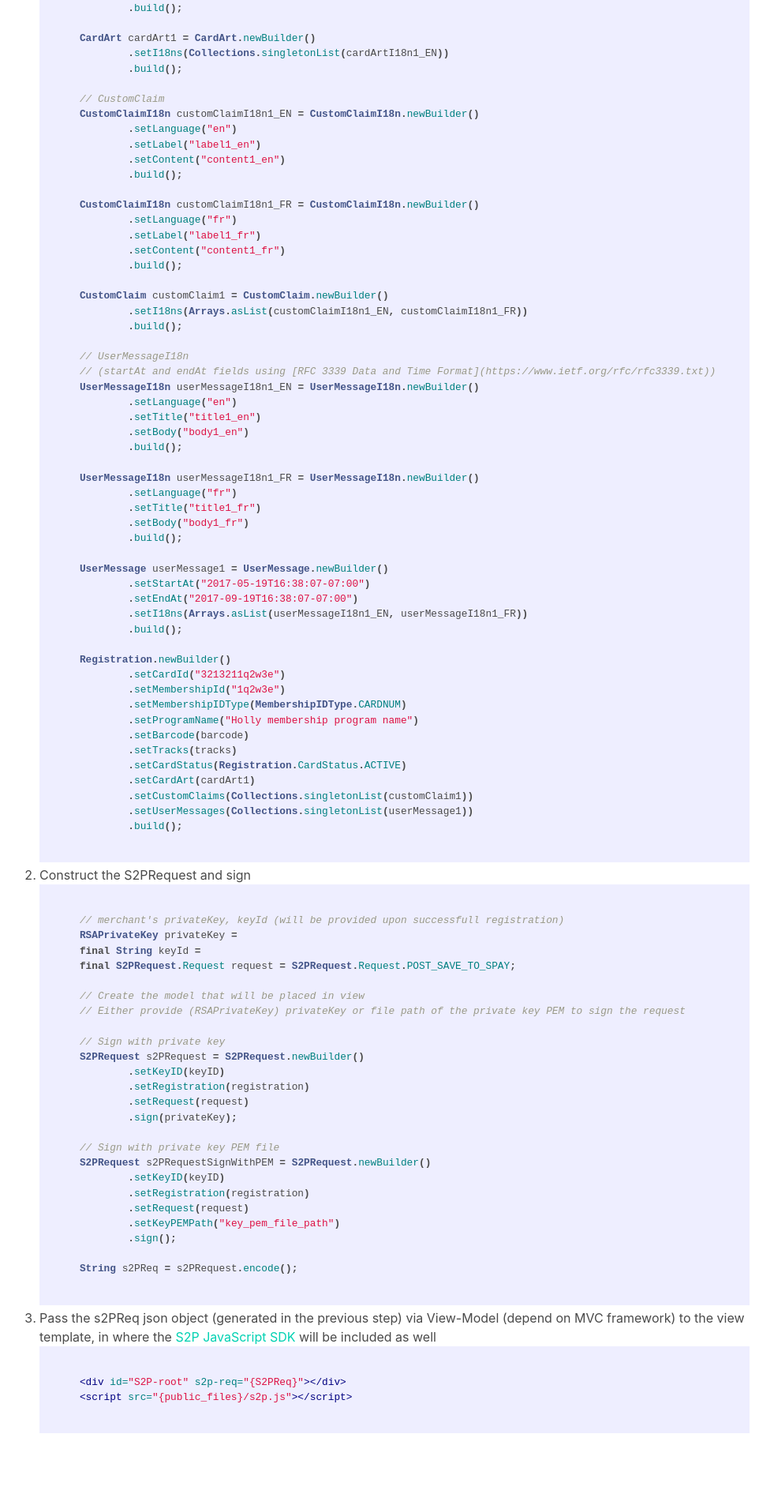
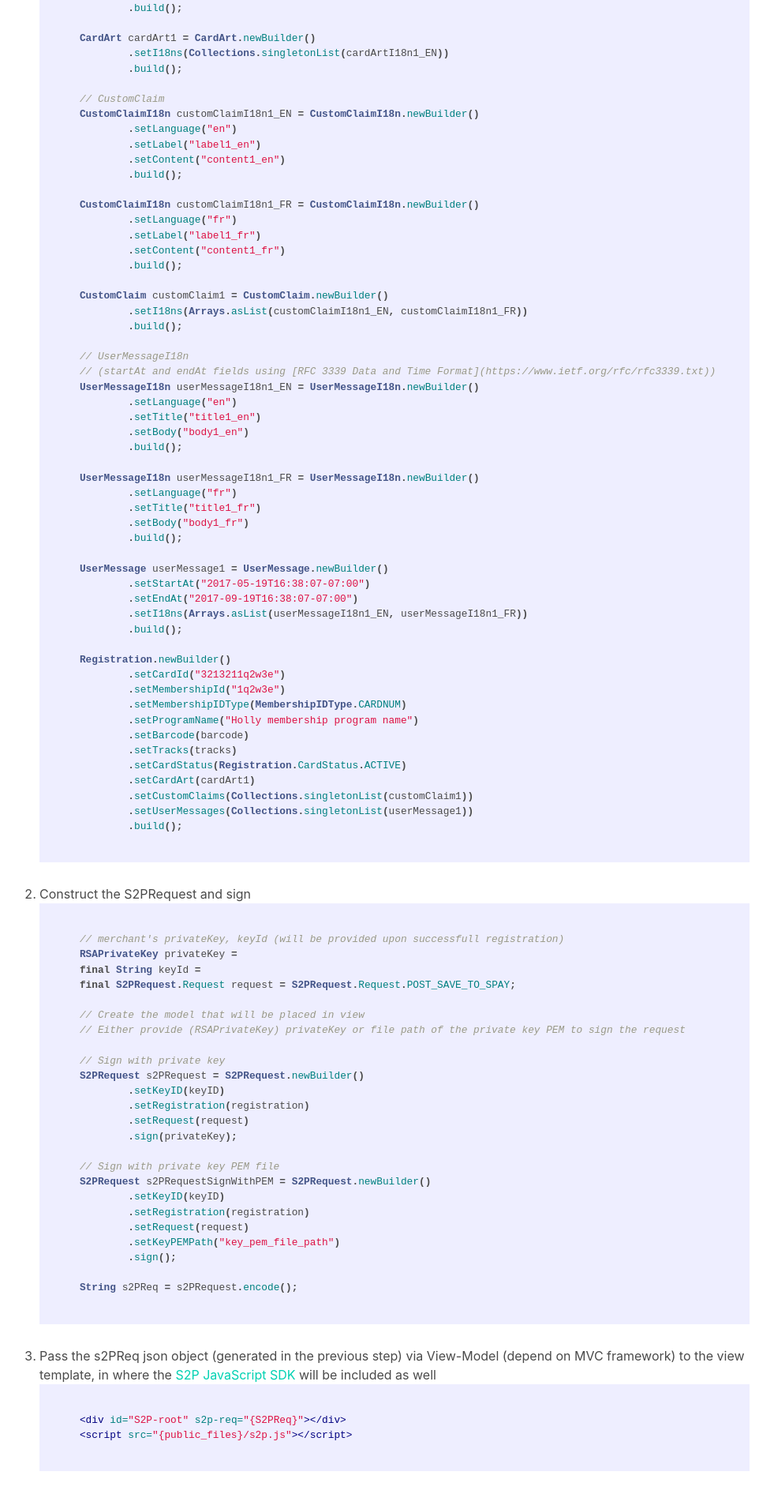
Before and after one commit to samsung-pay/sapi-doc, a Jekyll site: the page built from documentation/membership/sdks.md, in a window 1280 px wide. Shown: the part 1463-3374 px from the top of the page at 79% size, without its empty margins (242-1223 px from the left). Built offline with Jekyll 4.4.1, drawn with Linux system fonts in a browser that asks for light colours; before the commit the page ends 3326 px from its top, so only the background shows below that.

````diff
--- a/documentation/membership/sdks.md
+++ b/documentation/membership/sdks.md
@@ -107,8 +107,9 @@ compile group: 'com.samsungpay.s2p', label: 's2p-reg', version: '0.1.0'
             .setUserMessages(Collections.singletonList(userMessage1))
             .build();
     ```
-
+<br>
 2. Construct the S2PRequest and sign
+<br>
     ```java
     // merchant's privateKey, keyId (will be provided upon successfull registration)
     RSAPrivateKey privateKey =
@@ -135,8 +136,9 @@ compile group: 'com.samsungpay.s2p', label: 's2p-reg', version: '0.1.0'
 
     String s2PReq = s2PRequest.encode();
     ```
-
+<br>
 3. Pass the s2PReq json object (generated in the previous step) via View-Model (depend on MVC framework) to the view template, in where the [S2P JavaScript SDK](https://github.com/initor/s2p) will be included as well
+<br>
     ```html
     <div id="S2P-root" s2p-req="{S2PReq}"></div>
     <script src="{public_files}/s2p.js"></script>
````
Also changed, not shown: documentation/membership/concepts.md (+6 -7 lines).
